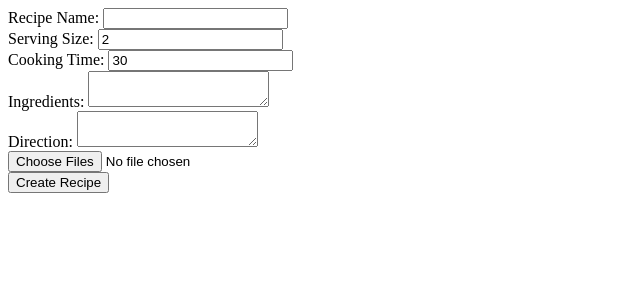
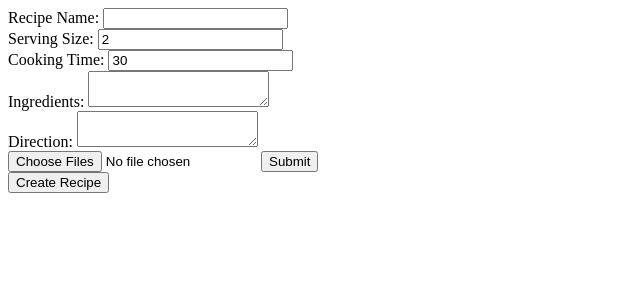
Before and after one commit to LittleJennie/cooking-time, a React app: page / in a window 1280 px wide. Shown: the top 300 px of the page, without its empty margins (0-640 px from the left). Built offline with nearby package versions, Linux system fonts and the light colour scheme; the HTML template or start-up script is replaced by a standard one.

Commit message:
preview staged to upload image

```diff
--- a/client/src/components/CreateRecipe.jsx
+++ b/client/src/components/CreateRecipe.jsx
@@ -13,11 +13,14 @@ class CreateRecipe extends React.Component {
       direction: '',
       images: [],
       userId: 1,
+      previewImgs: [],
+      file: '',
     };
 
     this.updateForm = this.updateForm.bind(this);
     this.submitForm = this.submitForm.bind(this);
-    this.uploadFile = this.uploadFile.bind(this);
+    this.uploadImg = this.uploadImg.bind(this);
+    this.previewImg = this.previewImg.bind(this);
   }
 
   updateForm (e) {
@@ -29,14 +32,24 @@ class CreateRecipe extends React.Component {
     this.setState(newState);
   }
 
-  uploadFile (e) {
-    const files = Array.from(e.target.files);
+  previewImg (e) {
+    let { previewImgs, file } = this.state;
+    previewImgs.push(URL.createObjectURL(event.target.files[0]));
+    file = event.target.files[0];
+
+    this.setState({ previewImgs, file });
+  }
+
+  uploadImg (e) {
+    e.preventDefault();
+    let { file } = this.state;
     const fileData = new FormData();
 
-    files.forEach((file, i) => {
-      // fileData[i] = file;
-      fileData.append('recipePic', file, file.name);
-    });
+    // files.forEach((file, i) => {
+    //   // fileData[i] = file;
+    //   fileData.append('recipePic', file, file.name);
+    // });
+    fileData.append('recipePic', file, file.name);
 
     const config = {
         headers: { 'content-type': 'multipart/form-data' }
@@ -56,9 +69,10 @@ class CreateRecipe extends React.Component {
     // return axios.post('/api/images', data, config)
     axios.post('/uploadImage', fileData, config)
       .then(({ data }) => {
-        const { images } = this.state;
+        let { images, file } = this.state;
         images.push(data.imageUrl);
-        this.setState({ images });
+        file = '';
+        this.setState({ images, file });
       })
       .catch(err => console.log(err));
   }
@@ -74,6 +88,7 @@ class CreateRecipe extends React.Component {
       direction: '',
       images: [],
       userId: 1,
+      previewImgs: [],
     };
 
     axios.post('/createRecipe', {
@@ -93,7 +108,12 @@ class CreateRecipe extends React.Component {
     ];
 
     const keys = Object.keys(this.state);
-    const { images, recipeName } = this.state;
+    const { previewImgs, recipeName } = this.state;
+
+    const imgStyle = {
+      width: "50px",
+      height: "50px",
+    }
 
     return(
       <div>
@@ -123,12 +143,14 @@ class CreateRecipe extends React.Component {
               </div>
             ))
           }
-          <input type="file" onChange={this.uploadFile} multiple/>
+          <input type="file" onChange={this.previewImg} multiple/>
+          <input type="submit" onClick={this.uploadImg} multiple/>
         </form>
         <div>
           {
-            images.map((img, i) => (
+            previewImgs.map((img, i) => (
               <img
+                style={imgStyle}
                 src={img}
                 alt={`${recipeName}-img-${i}`}
                 key={`${recipeName}-${img}`}
```
